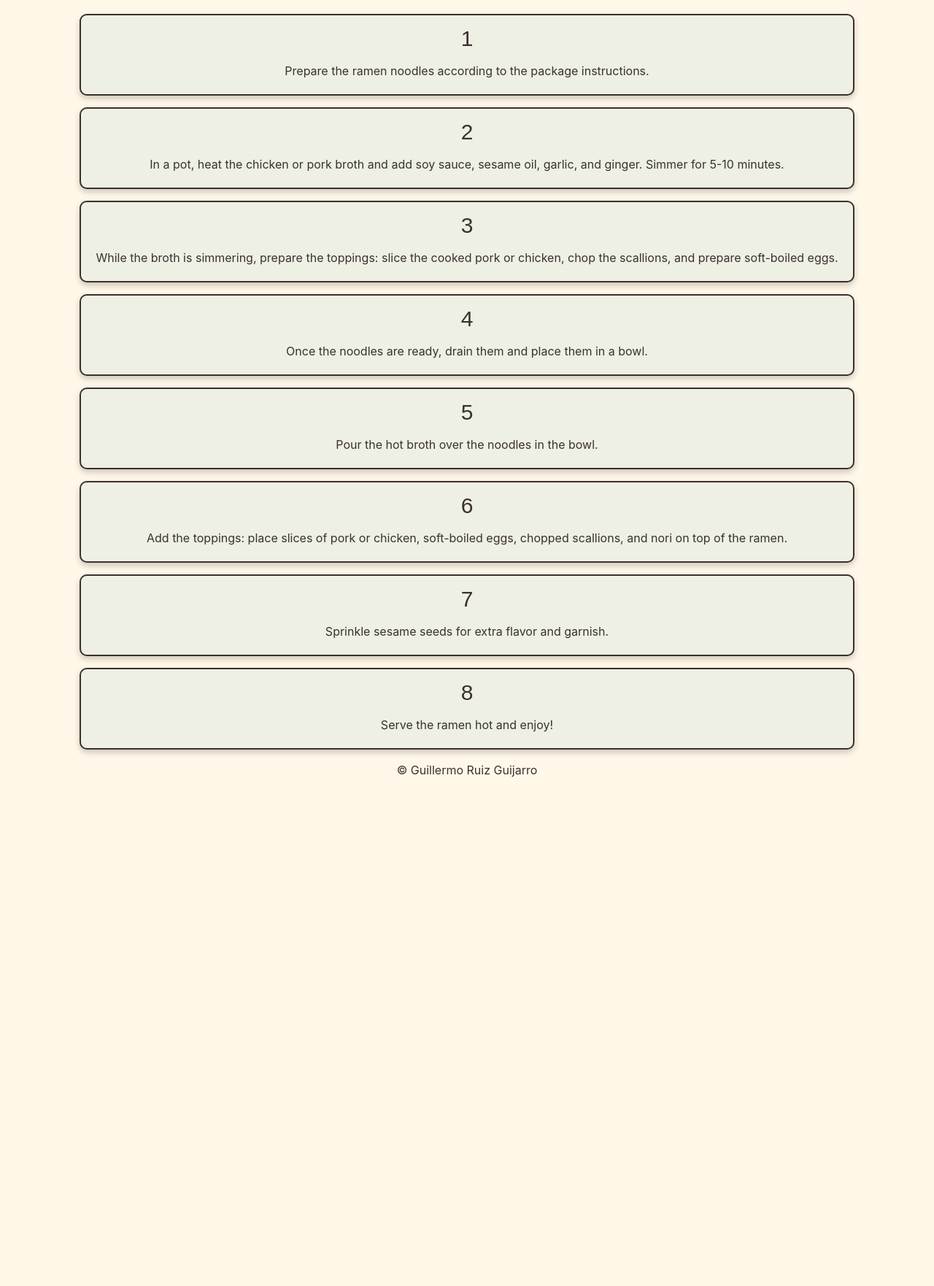
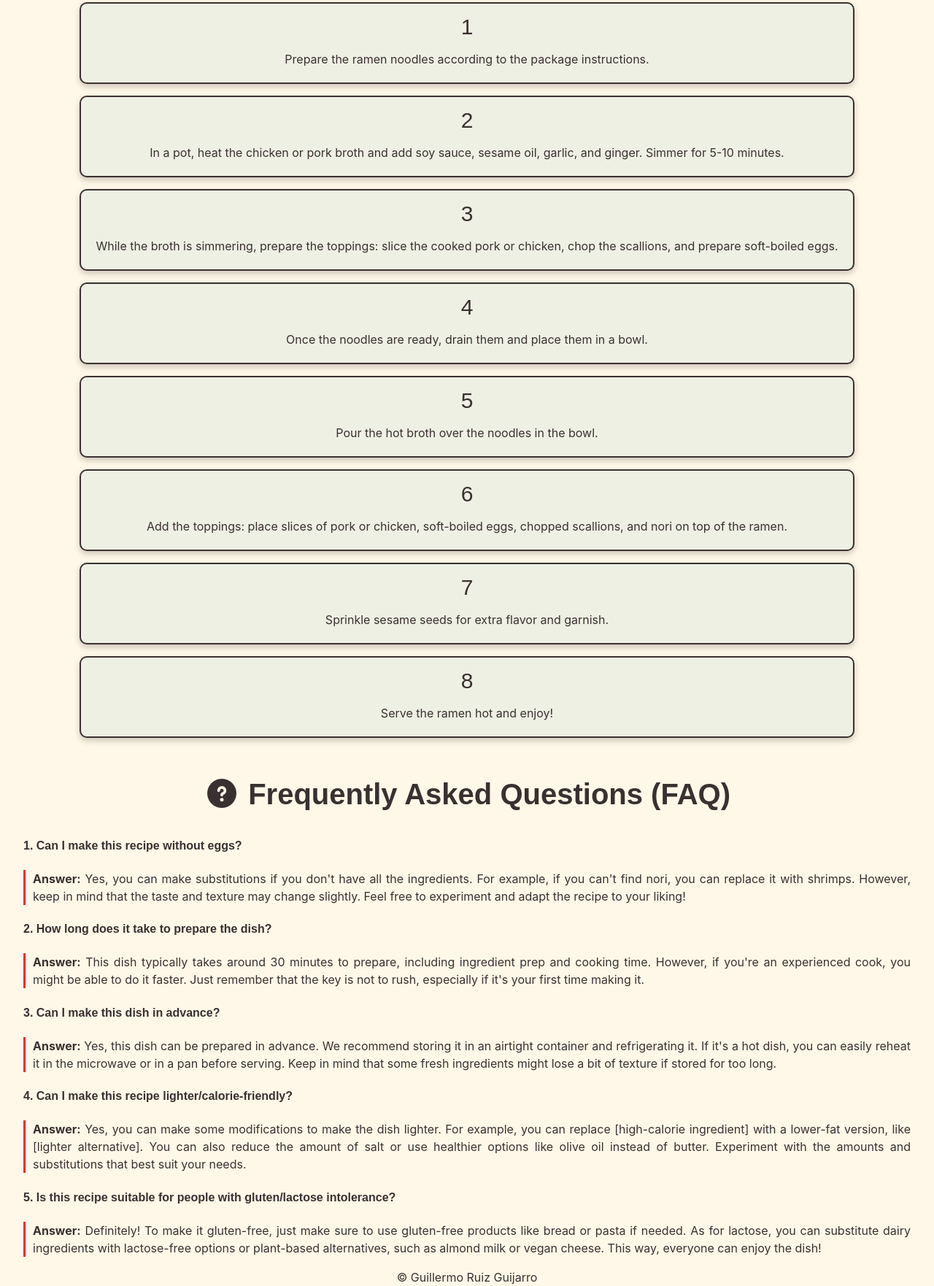
Before and after one commit to gruguuoc/very-special-meal, a website built with Parcel: page src/index.html in a window 1280 px wide. Shown: the part 2769-4531 px from the top of the page at 73% size. Before the commit the page ends 3836 px from the top, so only its background shows below. Built offline with nearby package versions, Linux system fonts and the light colour scheme; a web font is replaced by a local one.

Commit message:
added faqs

```diff
--- a/src/assets/styles/layouts/_home.scss
+++ b/src/assets/styles/layouts/_home.scss
@@ -34,7 +34,7 @@
     background-color: $list-bg;
 }
 
-.unorderder-list{
+.unordered-list{
     list-style: none;
     padding: 0;
     text-align: center;
@@ -66,6 +66,11 @@
         font-size: 2.5rem;
     }
 
+    &--small {
+        text-align: justify;
+        font-size: 1rem;
+    }
+
     &::before {
         content: "";
         position: absolute;
@@ -77,3 +82,10 @@
         z-index: -1;
     }
   }
+
+  .faq-item{
+    &__answer{
+        border-left: 3px solid $main-red;
+        padding-left: 10px;
+    }
+  }
--- a/src/index.html
+++ b/src/index.html
@@ -75,44 +75,77 @@
       </div>
     </div>
 
+    <section>
       <h3 class="title title--regular">
         <i class="fa fa-book" aria-hidden="true"></i> How to prepare the recipe
       </h3>
 
-    <ul class="unorderder-list">
+      <ul class="unordered-list">
         <li class="card">
-        <p class="unorderder-list__counter">1</p>
+          <p class="unordered-list__counter">1</p>
           Prepare the ramen noodles according to the package instructions.
         </li>
         <li class="card">
-        <p class="unorderder-list__counter">2</p>
+          <p class="unordered-list__counter">2</p>
           In a pot, heat the chicken or pork broth and add soy sauce, sesame oil, garlic, and ginger. Simmer for 5-10 minutes.
         </li>
         <li class="card">
-        <p class="unorderder-list__counter">3</p>
+          <p class="unordered-list__counter">3</p>
           While the broth is simmering, prepare the toppings: slice the cooked pork or chicken, chop the scallions, and prepare soft-boiled eggs.
         </li>
         <li class="card">
-        <p class="unorderder-list__counter">4</p>
+          <p class="unordered-list__counter">4</p>
           Once the noodles are ready, drain them and place them in a bowl.
         </li>
         <li class="card">
-        <p class="unorderder-list__counter">5</p>
+          <p class="unordered-list__counter">5</p>
           Pour the hot broth over the noodles in the bowl.
         </li>
         <li class="card">
-        <p class="unorderder-list__counter">6</p>
+          <p class="unordered-list__counter">6</p>
           Add the toppings: place slices of pork or chicken, soft-boiled eggs, chopped scallions, and nori on top of the ramen.
         </li>
         <li class="card">
-        <p class="unorderder-list__counter">7</p>
+          <p class="unordered-list__counter">7</p>
           Sprinkle sesame seeds for extra flavor and garnish.
         </li>
         <li class="card">
-        <p class="unorderder-list__counter">8</p>
+          <p class="unordered-list__counter">8</p>
           Serve the ramen hot and enjoy!
         </li>
       </ul>
+    </section>
+
+    <section>
+      <h3 class="title title--regular">
+        <i class="fa fa-question-circle" aria-hidden="true"></i> Frequently Asked Questions (FAQ)
+      </h3>
+
+      <article class="faq-item">
+        <h4 class="title title--small">1. Can I make this recipe without eggs?</h4>
+        <p class="faq-item__answer"><strong>Answer:</strong> Yes, you can make substitutions if you don't have all the ingredients. For example, if you can't find nori, you can replace it with shrimps. However, keep in mind that the taste and texture may change slightly. Feel free to experiment and adapt the recipe to your liking!</p>
+      </article>
+
+      <article class="faq-item">
+        <h4 class="title title--small">2. How long does it take to prepare the dish?</h4>
+        <p class="faq-item__answer"><strong>Answer:</strong> This dish typically takes around 30 minutes to prepare, including ingredient prep and cooking time. However, if you're an experienced cook, you might be able to do it faster. Just remember that the key is not to rush, especially if it's your first time making it.</p>
+      </article>
+
+      <article class="faq-item">
+        <h4 class="title title--small">3. Can I make this dish in advance?</h4>
+        <p class="faq-item__answer"><strong>Answer:</strong> Yes, this dish can be prepared in advance. We recommend storing it in an airtight container and refrigerating it. If it's a hot dish, you can easily reheat it in the microwave or in a pan before serving. Keep in mind that some fresh ingredients might lose a bit of texture if stored for too long.</p>
+      </article>
+
+      <article class="faq-item">
+        <h4 class="title title--small">4. Can I make this recipe lighter/calorie-friendly?</h4>
+        <p class="faq-item__answer"><strong>Answer:</strong> Yes, you can make some modifications to make the dish lighter. For example, you can replace [high-calorie ingredient] with a lower-fat version, like [lighter alternative]. You can also reduce the amount of salt or use healthier options like olive oil instead of butter. Experiment with the amounts and substitutions that best suit your needs.</p>
+      </article>
+
+      <article class="faq-item">
+        <h4 class="title title--small">5. Is this recipe suitable for people with gluten/lactose intolerance?</h4>
+        <p class="faq-item__answer"><strong>Answer:</strong> Definitely! To make it gluten-free, just make sure to use gluten-free products like bread or pasta if needed. As for lactose, you can substitute dairy ingredients with lactose-free options or plant-based alternatives, such as almond milk or vegan cheese. This way, everyone can enjoy the dish!</p>
+      </article>
+    </section>
 
     <include src="./views/footer.html"></include>
     <script type="module" src="./assets/scripts/main.js"></script><!-- do not remove this line! -->
```
Lines whose indentation alone changed are shown as unchanged.
